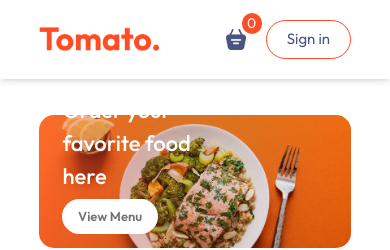
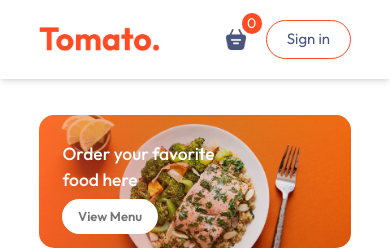
Before and after one commit to YousiefSameh/tomato-food-delivery, a React (Vite) app: page / in a window 390 px wide. Shown: the top 250 px of the page. Built offline with nearby package versions, Linux system fonts and the light colour scheme; no server answers.

Commit message:
Fix Responsive Hero Section

```diff
--- a/src/components/AppComponents/Hero.tsx
+++ b/src/components/AppComponents/Hero.tsx
@@ -15,7 +15,7 @@ const Hero = () => {
 			>
 				<h1
 					className="font-medium text-white"
-					style={{ fontSize: "max(4.5vw, 22px)" }}
+					style={{ fontSize: "max(4.5vw, 16px)" }}
 				>
 					Order your favorite food here
 				</h1>
```
